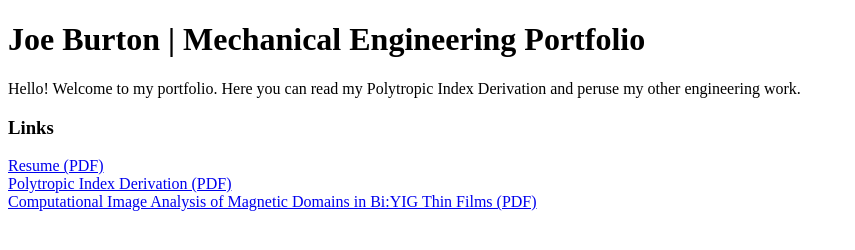
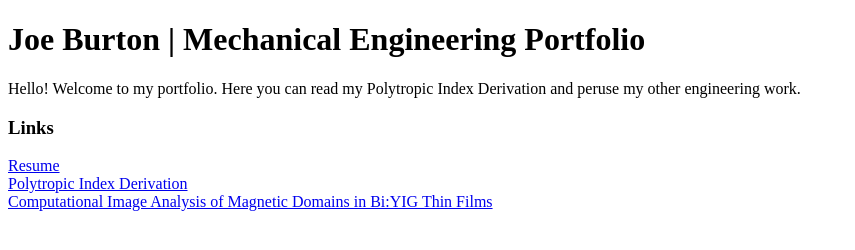
Before and after one commit to joeburton11/portfolio, a plain HTML site: page index.html in a window 1280 px wide. Shown: the whole page, without its empty margins (0-855 px from the left). Drawn offline with Linux system fonts and the light colour scheme.

Commit message:
Update index.html

```diff
--- a/index.html
+++ b/index.html
@@ -16,11 +16,11 @@
 
     <h3>Links</h3>
 
-    <a href="josephburton-august2026.pdf">Resume (PDF)</a>
+    <a href="josephburton-august2026.pdf">Resume</a>
     <br>
-    <a href="Polytropic Index Derivation.pdf">Polytropic Index Derivation (PDF)</a>
+    <a href="Polytropic Index Derivation.pdf">Polytropic Index Derivation</a>
     <br>
-    <a href="Magnetic Domains.pdf">Computational Image Analysis of Magnetic Domains in Bi:YIG Thin Films (PDF)</a>
+    <a href="Magnetic Domains.pdf">Computational Image Analysis of Magnetic Domains in Bi:YIG Thin Films</a>
 
 </body>
 </html>
```
